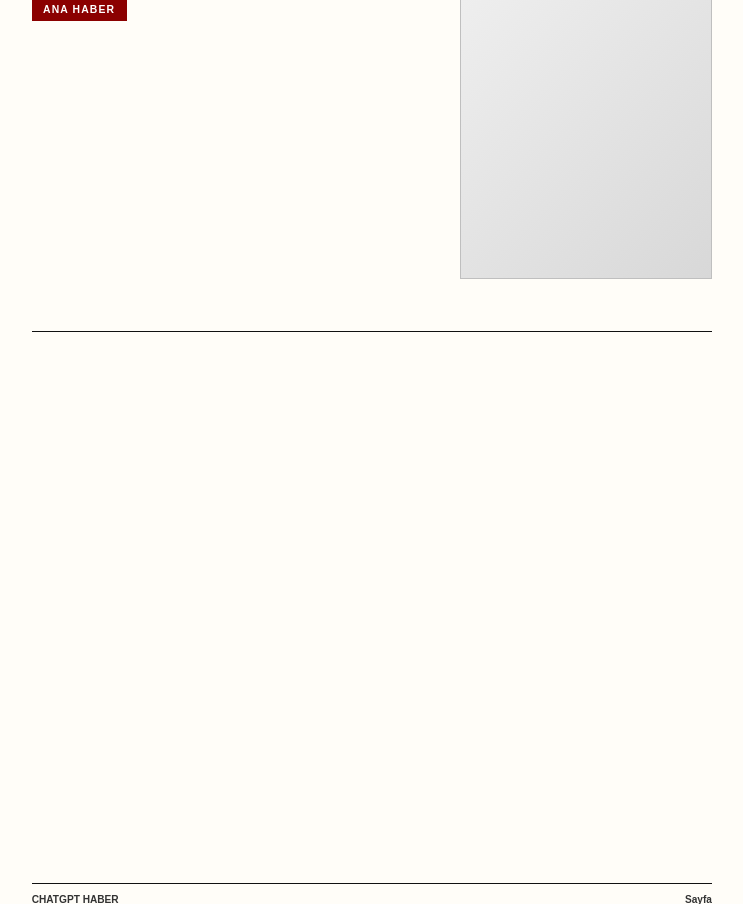
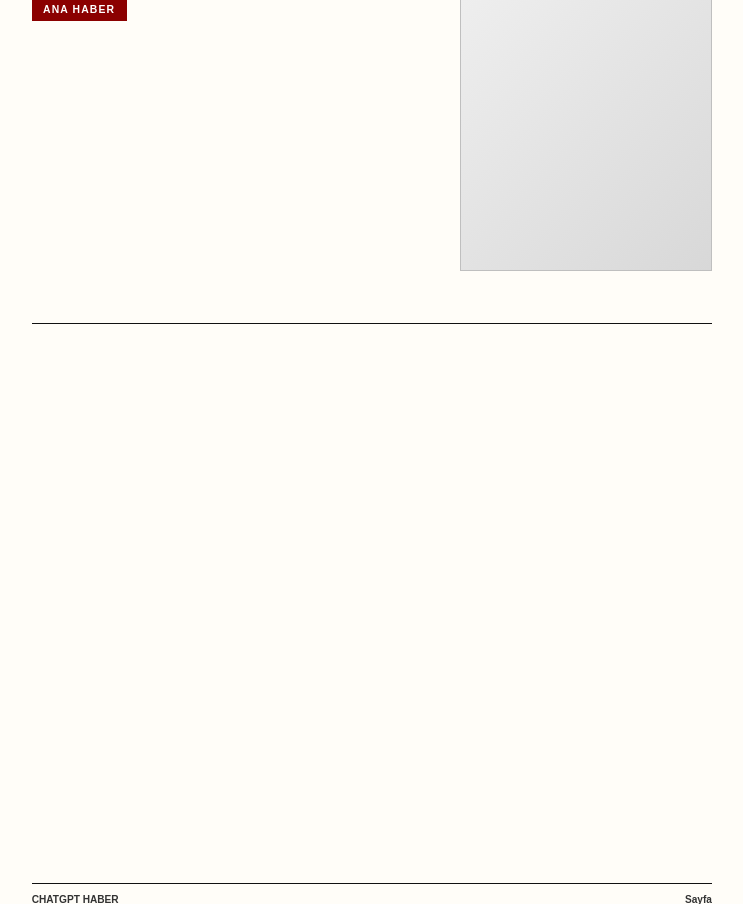
Before and after one commit to faliardic/chatgpt-haber, a Python web app: template templates/page.html in a window 1280 px wide. Shown: the part 190-1094 px from the top of the page, without its empty margins (25-768 px from the left). Run offline with Jinja, Linux system fonts and the light colour scheme; the template is opened without the code that fills it, so the values that code supplies are empty.

Commit message:
Tighten inner page layout to avoid footer overlap

```diff
--- a/templates/page.html
+++ b/templates/page.html
@@ -4,6 +4,54 @@
 <head>
     <meta charset="UTF-8">
     <link rel="stylesheet" href="../static/style.css">
+    <style>
+        /* PDF overflow safety: keep inner content clear of the fixed footer. */
+        .inner-page .inner-content {
+            height: 232mm;
+            grid-template-rows: 86mm 1fr;
+            gap: 5mm;
+        }
+
+        .inner-page .main-story-block {
+            min-height: 0;
+        }
+
+        .inner-page .main-story-image {
+            height: 72mm;
+        }
+
+        .inner-page .stories-grid {
+            height: 141mm;
+            min-height: 0;
+        }
+
+        .inner-page .story-card,
+        .inner-page .main-story-text {
+            min-height: 0;
+        }
+
+        .inner-page .main-story-title,
+        .inner-page .main-story-subtitle,
+        .inner-page .main-story-summary,
+        .inner-page .main-story-body,
+        .inner-page .story-title,
+        .inner-page .story-summary,
+        .inner-page .story-body {
+            overflow: hidden;
+        }
+
+        .inner-page .story-title {
+            max-height: 19mm;
+        }
+
+        .inner-page .story-summary {
+            max-height: 15mm;
+        }
+
+        .inner-page .story-body {
+            max-height: 18mm;
+        }
+    </style>
 </head>
 
 <body>
```
